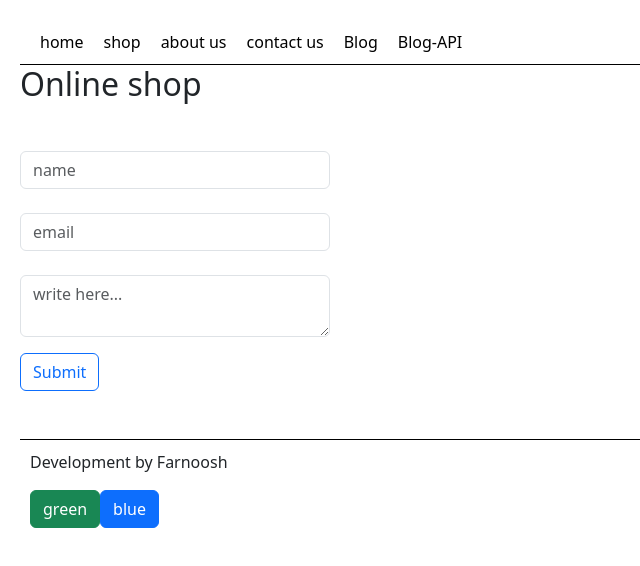
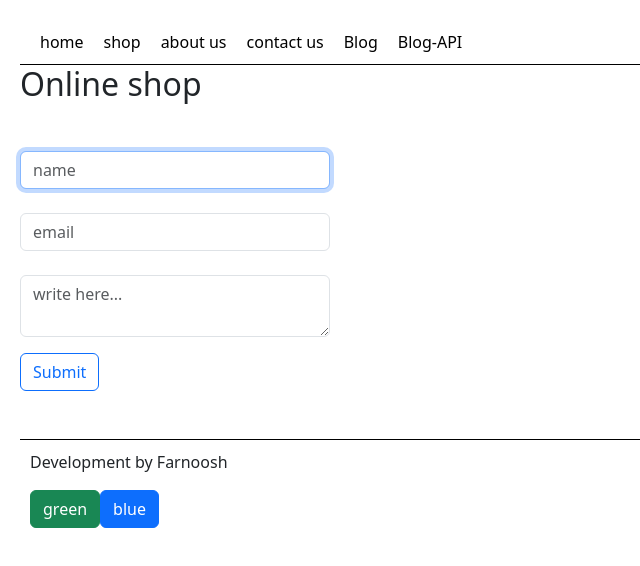
Before and after one commit to Farnoosh-R/react-products, a React (Create React App) app: page /contactus in a window 1280 px wide. Shown: the top 566 px of the page, without its empty margins (0-640 px from the left). Built offline with nearby package versions, Linux system fonts and the light colour scheme.

Commit message:
useRef()

```diff
--- a/src/components/Contactus/Contactus.js
+++ b/src/components/Contactus/Contactus.js
@@ -1,11 +1,12 @@
 
-import React, { useState } from "react";
+import React, { useEffect, useRef, useState } from "react";
 import Button from "../Button/Button";
 
 const Contactus = () => {
 
     const [email, setEmail] = useState('');
     const [errors, setErrors] = useState({});
+    const inputRef = useRef(null);
 
     const handleChangeEmail = (event) => {
 
@@ -39,9 +40,14 @@ const Contactus = () => {
           );
       };
 
+
+      useEffect(() => {
+        inputRef.current.focus();
+      })
+
     return(
         <div className="contactus w-25">
-        <input onChange={(event) => {
+        <input ref={inputRef} onChange={(event) => {
             console.log(event.target.value)
         }} className="form-control"  placeholder="name"/>
         <input onChange={handleChangeEmail} className="form-control my-4"  placeholder="email"/>
```
